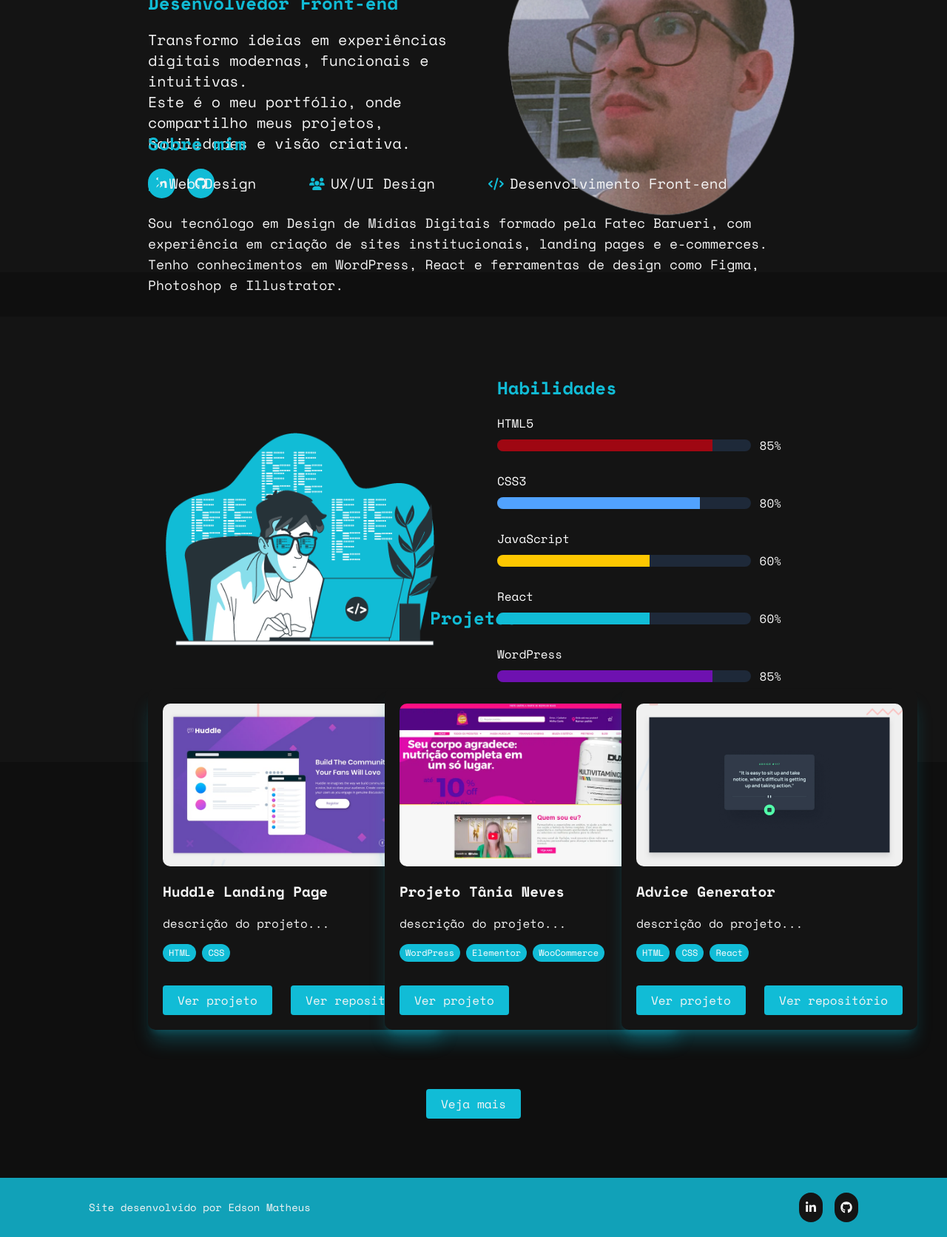
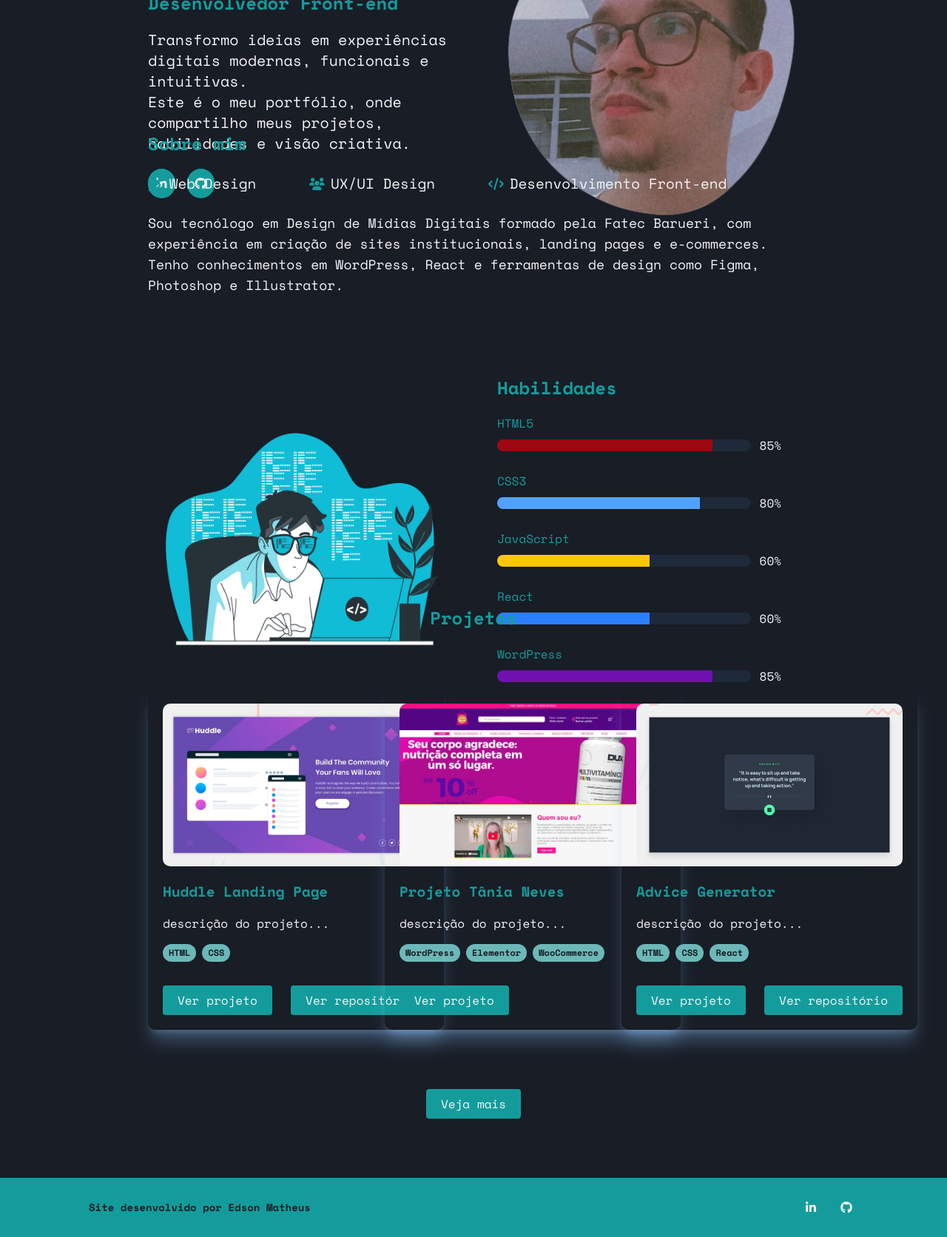
Before and after one commit to ed-matheus/my-portfolio, a Next.js app: page / in a window 1280 px wide. Shown: the whole page at 74% size. Built offline with nearby package versions, Linux system fonts and the light colour scheme.

Commit message:
mudando a paleta de cores do site

```diff
--- a/src/app/contato/page.js
+++ b/src/app/contato/page.js
@@ -38,7 +38,7 @@ const Contato = () => {
 					/>
 					<button
 						type="submit"
-						className="bg-blue-300 hover:bg-primary/80 text-white py-2 px-6 rounded w-fit mx-auto"
+						className="bg-green-500 hover:bg-green-400 hover:cursor-pointer text-white py-2 px-6 rounded w-fit mx-auto"
 					>
 						Enviar mensagem
 					</button>
@@ -51,14 +51,14 @@ const Contato = () => {
 							href="https://www.linkedin.com/in/edson-matheus-b5a0171ba/"
 							target="_blank"
 							rel="noreferrer"
-							className="hover:text-blue-500 flex items-center gap-2"
+							className="hover:text-green-500 flex items-center gap-2"
 						>
 							<FontAwesomeIcon icon={faLinkedin} className="w-[1.2rem]" />
 							LinkedIn
 						</a>
 						<a
 							href="mailto:edsonmatheus02@hotmail.com"
-							className="hover:text-blue-500 flex items-center gap-2"
+							className="hover:text-green-500 flex items-center gap-2"
 						>
 							<FontAwesomeIcon icon={faEnvelope} className="w-[1.2rem]" />
 							E-mail
@@ -67,7 +67,7 @@ const Contato = () => {
 							href="https://github.com/ed-matheus"
 							target="_blank"
 							rel="noreferrer"
-							className="hover:text-blue-500 flex items-center gap-2"
+							className="hover:text-green-500 flex items-center gap-2"
 						>
 							<FontAwesomeIcon icon={faGithub} className="w-[1.2rem]" />
 							GitHub
--- a/src/app/globals.css
+++ b/src/app/globals.css
@@ -6,14 +6,18 @@
 }
 
 @theme {
-  --color-blue-500: #11bcd6;
-  --color-blue-300: #11a1b8;
-  --color-dark-500: #0f0f0f;
-  --color-dark-400: #141414;
+  --color-dark: #181d26;
+  --color-green-500: #149c9c;
+  --color-green-400: #6cb8b8;
   --color-light: #f5f5f5;
 }
 
 body {
   font-size: 16px;
   color: var(--color-light);
+  background-color: var(--color-dark)
 }
+
+h1, h2 {
+  color: var(--color-green-500)
+}
--- a/src/app/page.js
+++ b/src/app/page.js
@@ -31,9 +31,9 @@ export default function Home() {
 	return (
 		<main className="grid grid-rows-[20px_1fr_20px] items-center justify-items-center min-h-screen">
 			{/* Hero Section (Seção inicial da Homepage / Apresentação) */}
-			<section className="flex justify-center items-center w-full px-50 py-18 bg-dark-400 gap-18">
+			<section className="flex justify-center items-center w-full px-50 py-18 bg-dark gap-18">
 				<div>
-					<h2 className="text-blue-500 mb-5 text-2xl font-bold">
+					<h2 className="mb-5 text-2xl font-bold">
 						Olá, me chamo Matheus <br /> Designer de Interfaces e Desenvolvedor
 						Front-end
 					</h2>
@@ -53,7 +53,7 @@ export default function Home() {
 						>
 							<button
 								type="button"
-								className="bg-blue-500 p-2 rounded-full hover:cursor-pointer hover:bg-blue-300"
+								className="bg-green-500 p-2 rounded-full hover:cursor-pointer hover:bg-green-400"
 							>
 								<FontAwesomeIcon icon={faLinkedinIn} className="w-[1.3rem]" />
 							</button>
@@ -62,7 +62,7 @@ export default function Home() {
 						<a href="https://github.com/ed-matheus" target="__blank">
 							<button
 								type="button"
-								className="bg-blue-500 p-2 rounded-full hover:cursor-pointer hover:bg-blue-300"
+								className="bg-green-500 p-2 rounded-full hover:cursor-pointer hover:bg-green-400"
 							>
 								<FontAwesomeIcon icon={faGithub} className="w-[1.3rem]" />
 							</button>
@@ -76,28 +76,28 @@ export default function Home() {
 			{/* Seção Sobre mim */}
 			<section className="flex justify-center items-center w-full px-50 py-18">
 				<div className="">
-					<h2 className="text-blue-500 mb-5 text-2xl font-bold">Sobre mim</h2>
+					<h2 className="mb-5 text-2xl font-bold">Sobre mim</h2>
 
 					{/* Competências */}
 					<ul className="flex gap-18 my-6">
 						<li className="flex items-center text-[1.2rem]">
 							<FontAwesomeIcon
 								icon={faPenRuler}
-								className="me-2 w-[1.3rem] text-blue-500"
+								className="me-2 w-[1.3rem] text-green-500"
 							/>
 							Web Design
 						</li>
 						<li className="flex items-center text-[1.2rem]">
 							<FontAwesomeIcon
 								icon={faUsers}
-								className="me-2 w-[1.3rem] text-blue-500"
+								className="me-2 w-[1.3rem] text-green-500"
 							/>
 							UX/UI Design
 						</li>
 						<li className="flex items-center text-[1.2rem]">
 							<FontAwesomeIcon
 								icon={faCode}
-								className="me-2 w-[1.3rem] text-blue-500"
+								className="me-2 w-[1.3rem] text-green-500"
 							/>
 							Desenvolvimento Front-end
 						</li>
@@ -127,11 +127,11 @@ export default function Home() {
 			</section>
 
 			{/* Seção Habilidades */}
-			<section className="flex justify-center items-center w-full px-50 py-20 gap-20 bg-dark-400">
+			<section className="flex justify-center items-center w-full px-50 py-20 gap-20 bg-dark">
 				<img src="/dev-vector.png" alt="" className="w-[23rem] h-[18rem]" />
 
 				<div className="w-96">
-					<h2 className="text-blue-500 mb-5 text-2xl font-bold">Habilidades</h2>
+					<h2 className="mb-5 text-2xl font-bold">Habilidades</h2>
 					<Skill
 						name={"HTML5"}
 						iconName={faHtml5}
@@ -167,7 +167,7 @@ export default function Home() {
 
 			{/* Seção de Projetos */}
 			<section className="flex flex-col justify-center items-center w-full px-50 py-20 gap-20">
-				<h2 className="text-blue-500 text-2xl font-bold">Projetos</h2>
+				<h2 className="text-2xl font-bold">Projetos</h2>
 				<div className="grid grid-cols-3 grid-rows-0 gap-20">
 					{projects.slice(0, 3).map((project) => (
 						<ProjectCard
--- a/src/components/Button.jsx
+++ b/src/components/Button.jsx
@@ -2,7 +2,7 @@ const Button = ({ text }) => {
   return (
     <button
       type="button"
-      className="bg-blue-500 hover:bg-blue-300 hover:cursor-pointer px-5 py-2 rounded flex items-center gap-2"
+      className="bg-green-500 hover:bg-green-400 hover:cursor-pointer px-5 py-2 rounded flex items-center gap-2"
     >
       {text}
     </button>
--- a/src/components/Footer.jsx
+++ b/src/components/Footer.jsx
@@ -6,8 +6,8 @@ import { faGithub, faLinkedinIn } from "@fortawesome/free-brands-svg-icons";
 
 const Footer = () => {
   return (
-    <footer className="w-full py-5 px-30 bg-blue-300 flex justify-between items-center">
-      <h2 className="text-sm">Site desenvolvido por Edson Matheus</h2>
+    <footer className="w-full py-5 px-30 bg-green-500 flex justify-between items-center">
+      <span className="text-sm font-bold text-dark">Site desenvolvido por Edson Matheus</span>
 
       {/* Redes Sociais */}
       <div className="flex items-center gap-4">
@@ -17,7 +17,7 @@ const Footer = () => {
         >
           <button
             type="button"
-            className="bg-dark-400 p-2 rounded-full hover:cursor-pointer"
+            className="bg-dark-500 p-2 rounded-full hover:cursor-pointer"
           >
             <FontAwesomeIcon icon={faLinkedinIn} className="w-[1rem]" />
           </button>
@@ -26,7 +26,7 @@ const Footer = () => {
         <a href="https://github.com/ed-matheus" target="__blank">
           <button
             type="button"
-            className="bg-dark-400 p-2 rounded-full hover:cursor-pointer"
+            className="bg-dark-500 p-2 rounded-full hover:cursor-pointer"
           >
             <FontAwesomeIcon icon={faGithub} className="w-[1rem]" />
           </button>
--- a/src/components/Header.jsx
+++ b/src/components/Header.jsx
@@ -11,8 +11,8 @@ const Header = () => {
   ];
 
   return (
-    <header className="flex justify-between items-center px-18 py-7 text-light bg-black-400 border-b-2 border-blue-500">
-      <Link href={"/"} className="text-blue-500 text-xl font-black">
+    <header className="flex justify-between items-center px-18 py-7 text-light bg-dark border-b-2 border-green-500">
+      <Link href={"/"} className="text-green-500 text-xl font-black">
         Matheus Costa
       </Link>
 
@@ -20,7 +20,7 @@ const Header = () => {
         <ul className="flex gap-15 font-black">
           {menuItems.map((item) => (
             <li key={item.id}>
-              <Link href={`${item.path}`} className="hover:text-blue-500">
+              <Link href={`${item.path}`} className="hover:text-green-500">
                 {item.name}
               </Link>
             </li>
--- a/src/components/ProjectCard.jsx
+++ b/src/components/ProjectCard.jsx
@@ -21,7 +21,7 @@ const ProjectCard = ({ img, name, desc, skills, link, codeLink }) => {
           {skills.map((skill) => (
             <li
               key={skill.id}
-              className="bg-blue-500 px-2 py-1 rounded-full text-xs font-medium"
+              className="bg-green-400 text-dark font-semibold px-2 py-1 rounded-full text-xs"
             >
               {skill.name}
             </li>
```
